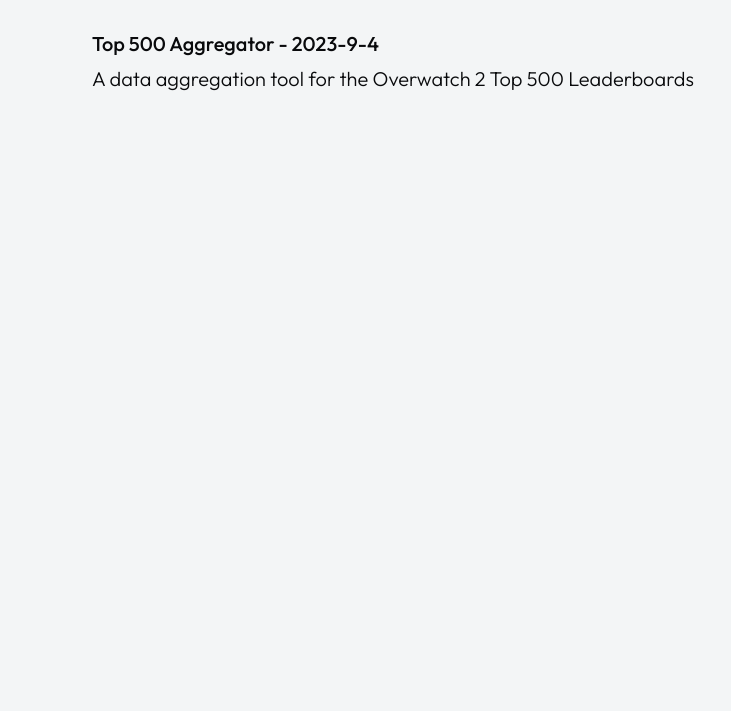
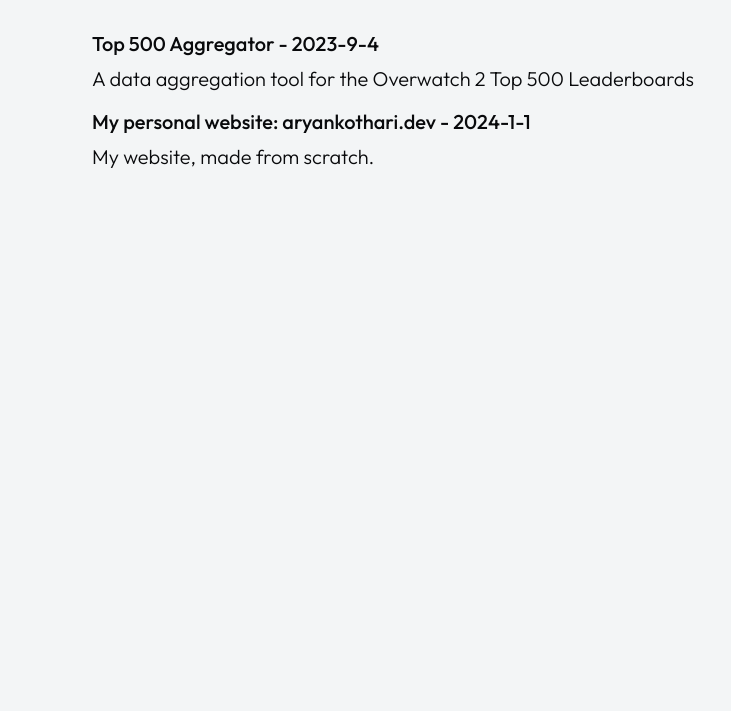
Before and after one commit to thearyadev/thearyadev.github.io, a plain HTML site: page projects/index.html in a window 1280 px wide. Shown: the part 89-800 px from the top of the page, without its empty margins (0-731 px from the left). Drawn offline with nearby package versions, Linux system fonts and the light colour scheme.

Commit message:
add post to list

```diff
--- a/projects/index.html
+++ b/projects/index.html
@@ -33,7 +33,17 @@
 
         </a>
     </div>
+    <div class="clickable menu-box-h1">
+        <a href="/projects/aryankothari.dev" class="unset-a">
+            <h5>
+                My personal website: aryankothari.dev - 2024-1-1
+                <i class="fa-solid fa-arrow-right menu-icon"></i>
+            </h5>
 
+            <p class="lead">My website, made from scratch.</p>
+
+        </a>
+    </div>
 </div>
 <script src="https://cdn.jsdelivr.net/npm/bootstrap@5.3.1/dist/js/bootstrap.bundle.min.js"
         integrity="sha384-HwwvtgBNo3bZJJLYd8oVXjrBZt8cqVSpeBNS5n7C8IVInixGAoxmnlMuBnhbgrkm"
```
